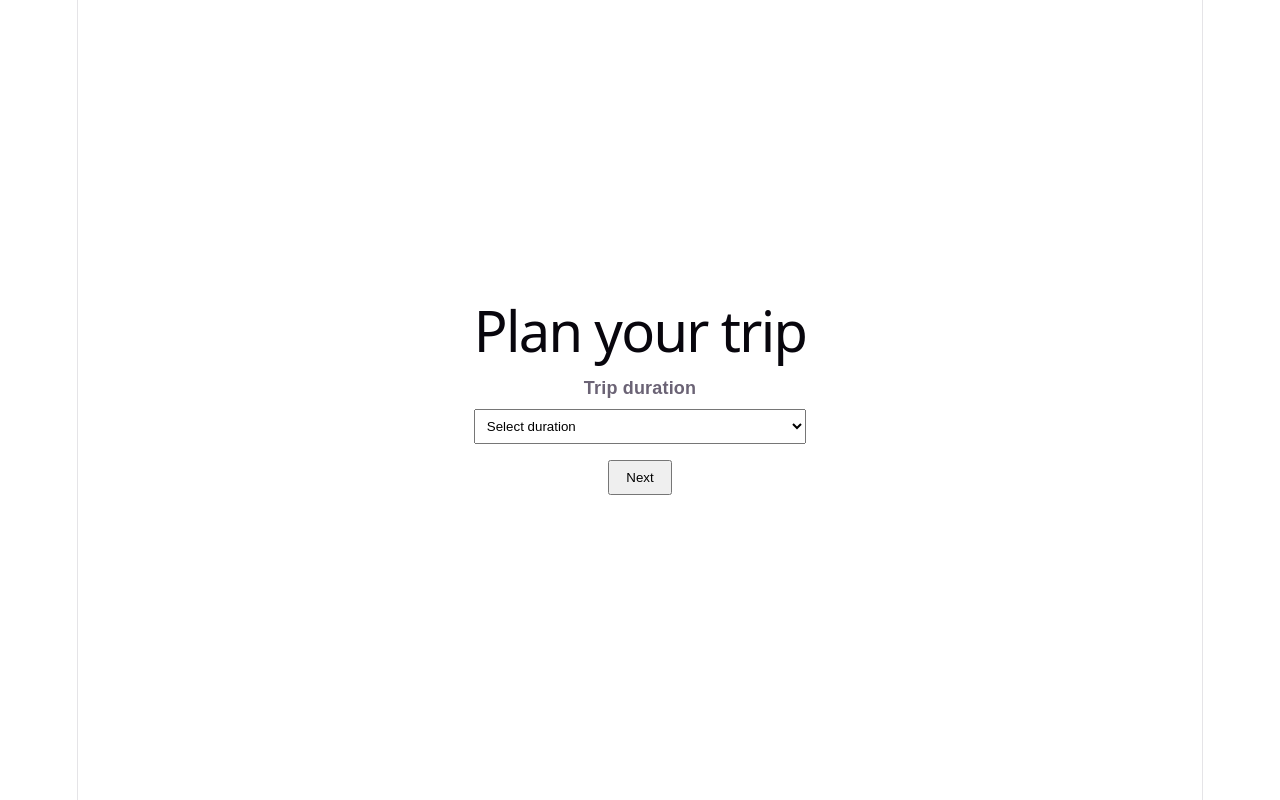
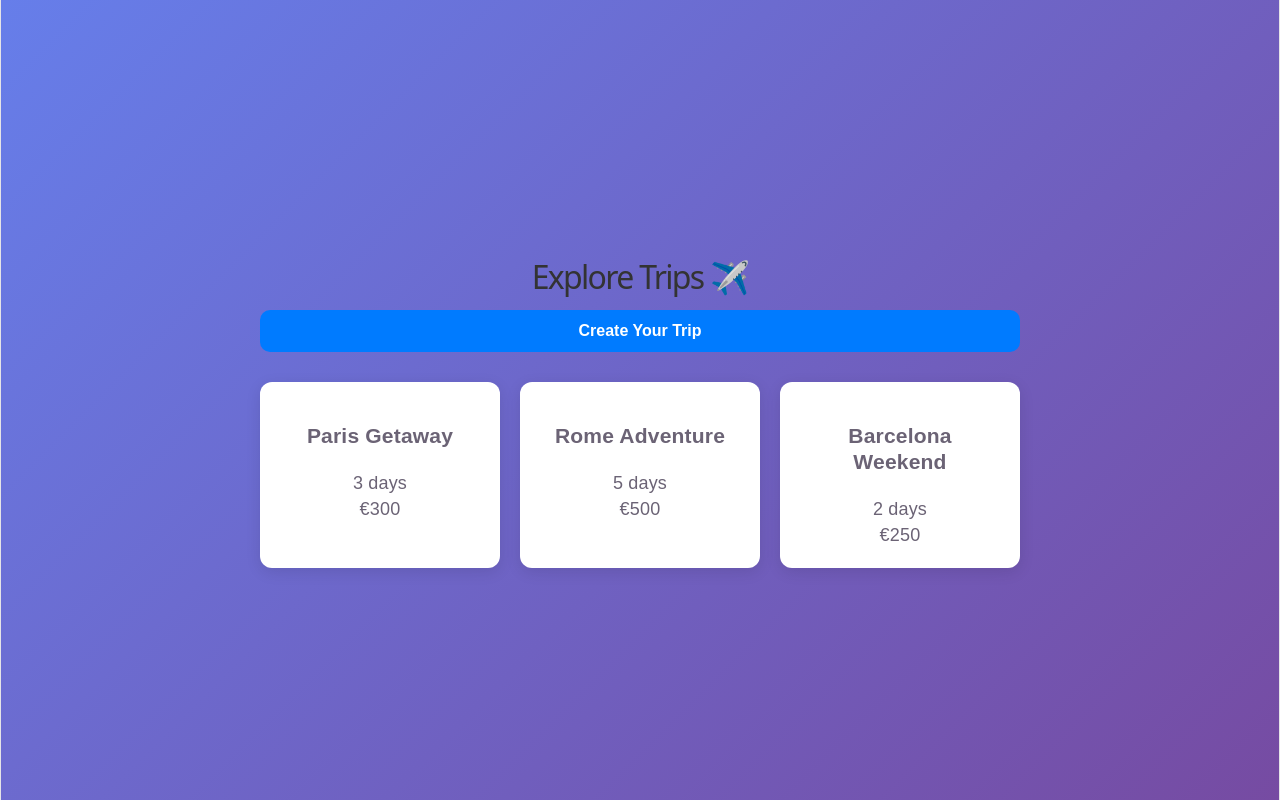
Before and after one commit to jlmp3mp44/Travel_Explorer_front, a React app: page / in a window 1280 px wide. Built offline with nearby package versions, Linux system fonts and the light colour scheme; the HTML template or start-up script is replaced by a standard one.

Commit message:
update for start and end date, css

```diff
--- a/src/App.jsx
+++ b/src/App.jsx
@@ -1,20 +1,20 @@
 import { BrowserRouter as Router, Routes, Route } from "react-router-dom";
+import Home from "./pages/Home";
 import Trip from "./pages/Trip";
 import Result from "./pages/Result";
+import TripDetails from "./pages/TripDetails";
 
 function App() {
-
   return (
     <Router>
-
       <Routes>
-        <Route path="/" element={<Trip />} />
+        <Route path="/" element={<Home />} /> {/* головна */}
+        <Route path="/trip" element={<Trip />} />
         <Route path="/result" element={<Result />} />
+        <Route path="/trip/:id" element={<TripDetails />} />
       </Routes>
-
     </Router>
   );
-
 }
 
 export default App;
--- /dev/null
+++ b/src/components/Home.css
@@ -0,0 +1,52 @@
+body {
+  margin: 0;
+  font-family: sans-serif;
+  background: #f5f7fa;
+}
+
+.home-container {
+  max-width: 900px;
+  margin: 40px auto;
+  text-align: center;
+}
+
+.home-title {
+  font-size: 32px;
+  margin-bottom: 20px;
+}
+
+.create-btn {
+  padding: 12px 24px;
+  background: #007bff;
+  color: white;
+  border: none;
+  border-radius: 10px;
+  cursor: pointer;
+  margin-bottom: 30px;
+  font-size: 16px;
+}
+
+.create-btn:hover {
+  background: #0056b3;
+}
+
+.trips-list {
+  display: flex;
+  gap: 20px;
+  justify-content: center;
+  flex-wrap: wrap;
+}
+
+.trip-card {
+  width: 200px;
+  padding: 20px;
+  background: white;
+  border-radius: 12px;
+  box-shadow: 0 4px 15px rgba(0,0,0,0.1);
+  cursor: pointer;
+  transition: 0.3s;
+}
+
+.trip-card:hover {
+  transform: translateY(-5px);
+}
--- a/src/components/Trip.css
+++ b/src/components/Trip.css
@@ -1,53 +1,161 @@
+/* RESET + ROOT FIX */
+html, body, #root {
+  height: 100%;
+  margin: 0;
+  padding: 0;
+
+}
+
+
+/* Центрування */
+#root {
+  display: flex;
+  justify-content: center;
+  align-items: center;
+
+  width: 100%;
+  min-height: 100vh;
+
+  background: linear-gradient(135deg, #667eea, #764ba2);
+}
+
+/* Контейнер */
 .container {
   max-width: 500px;
-  margin: auto;
-  padding: 20px;
-  font-family: sans-serif;
+  width: 100%;
+  padding: 25px;
+
+  background: white;
+  border-radius: 16px;
+
+  box-shadow: 0 10px 30px rgba(0,0,0,0.2);
+
+  animation: fadeIn 0.5s ease;
 }
 
+/* Заголовок */
+h1 {
+  text-align: center;
+  margin-bottom: 20px;
+  color: #333;
+}
+
+/* Групи */
 .form-group {
   margin-bottom: 20px;
 }
 
+/* Лейбли */
 label {
   display: block;
   margin-bottom: 8px;
   font-weight: bold;
+  color: #555;
 }
 
+/* Inputs */
 select, input {
   width: 100%;
-  padding: 8px;
-  margin-bottom: 8px;
+  padding: 10px;
+  margin-bottom: 10px;
+
+  border-radius: 10px;
+  border: 1px solid #ddd;
+
+  font-size: 14px;
+  transition: 0.2s;
 }
 
-button {
-  padding: 8px 16px;
-  margin-top: 8px;
-  cursor: pointer;
+select:focus, input:focus {
+  border-color: #667eea;
+  outline: none;
+  box-shadow: 0 0 5px rgba(102,126,234,0.5);
 }
 
-.error {
-  color: red;
-  margin: 5px 0;
+/* Кнопки */
+button {
+  width: 100%;
+  padding: 12px;
+
+  border: none;
+  border-radius: 10px;
+
+  cursor: pointer;
+  font-weight: bold;
+
+  background: linear-gradient(135deg, #667eea, #764ba2);
+  color: white;
+
+  transition: 0.3s;
 }
 
+button:hover {
+  transform: translateY(-2px);
+  box-shadow: 0 5px 15px rgba(0,0,0,0.2);
+}
+
+/* ERROR */
+.error {
+  color: #ff4d4f;
+  margin: 5px 0;
+  font-size: 14px;
+}
+
+/* HOBBIES */
 .hobbies-container {
   display: flex;
   flex-wrap: wrap;
-  gap: 8px;
+  gap: 10px;
+  justify-content: center;
 }
 
+/* Хобі кнопки */
 .hobby {
-  border: 1px solid #ccc;
+  border: 1px solid #ddd;
   background-color: #f5f5f5;
   border-radius: 20px;
-  padding: 6px 12px;
+  padding: 8px 16px;
+
   cursor: pointer;
+  transition: all 0.2s ease;
+
+  font-size: 14px;
 }
 
+/* Hover */
+.hobby:hover {
+  background-color: #e0e0ff;
+  transform: scale(1.05);
+}
+
+/* 🔥 КЛІК АНІМАЦІЯ */
+.hobby:active {
+  transform: scale(0.95);
+}
+
+/* ВИБРАНЕ */
+/* HOBBY BUTTON RESET (щоб не наслідувало button стиль) */
+.hobby {
+  background: #f5f5f5 !important;
+  color: #333 !important;
+  border: 2px solid #ddd !important;
+}
+
+/* SELECTED STATE */
 .hobby.selected {
-  background-color: #007bff;
-  color: white;
-  border-color: #007bff;
+  background: #667eea !important;
+  color: white !important;
+  border-color: #667eea !important;
 }
+
+/* Анімація появи */
+@keyframes fadeIn {
+  from {
+    opacity: 0;
+    transform: translateY(30px);
+  }
+  to {
+    opacity: 1;
+    transform: translateY(0);
+  }
+}
--- /dev/null
+++ b/src/pages/Home.jsx
@@ -0,0 +1,46 @@
+import { useNavigate } from "react-router-dom";
+import "../components/Home.css";
+
+function Home() {
+  const navigate = useNavigate();
+
+  // мок дані (потім підключиш бек)
+  const trips = [
+    { id: 1, title: "Paris Getaway", days: 3, price: "€300" },
+    { id: 2, title: "Rome Adventure", days: 5, price: "€500" },
+    { id: 3, title: "Barcelona Weekend", days: 2, price: "€250" },
+  ];
+
+  return (
+    <div className="home-container">
+
+      <h1 className="home-title">Explore Trips ✈️</h1>
+
+      {/* кнопка створення */}
+      <button
+        className="create-btn"
+        onClick={() => navigate("/trip")}
+      >
+        Create Your Trip
+      </button>
+
+      {/* список тріпів */}
+      <div className="trips-list">
+        {trips.map((trip) => (
+          <div
+            key={trip.id}
+            className="trip-card"
+            onClick={() => navigate(`/trip/${trip.id}`)}
+          >
+            <h3>{trip.title}</h3>
+            <p>{trip.days} days</p>
+            <p>{trip.price}</p>
+          </div>
+        ))}
+      </div>
+
+    </div>
+  );
+}
+
+export default Home;
--- a/src/pages/Result.jsx
+++ b/src/pages/Result.jsx
@@ -3,7 +3,17 @@ import { useEffect, useState } from "react";
 
 function Result() {
   const location = useLocation();
-  const { duration, country, city, budget, currency, hobbies } = location.state || {};
+
+  const {
+    dateFrom,
+    dateTo,
+    country,
+    city,
+    budget,
+    currency,
+    hobbies,
+  } = location.state || {};
+
   const [trip, setTrip] = useState(null);
   const navigate = useNavigate();
 
@@ -15,31 +25,68 @@ function Result() {
     setTrip(mockTrip);
   }, []);
 
-  // Перевірка, щоб data точно була
-  if (!duration || !budget || !hobbies || hobbies.length === 0) {
+  // 🔥 рахуємо кількість днів
+  const getDays = () => {
+    if (!dateFrom || !dateTo) return null;
+
+    const start = new Date(dateFrom);
+    const end = new Date(dateTo);
+
+    const diffTime = end - start;
+    const diffDays = Math.ceil(diffTime / (1000 * 60 * 60 * 24)) + 1;
+
+    return diffDays;
+  };
+
+  const days = getDays();
+
+  // ❗ перевірка
+  if (!dateFrom || !dateTo || !budget || !hobbies || hobbies.length === 0) {
     return (
       <p>
-        No data. Go back to <button onClick={() => navigate("/")}>Home</button>
+        No data. Go back to{" "}
+        <button onClick={() => navigate("/")}>Home</button>
       </p>
     );
   }
 
   return (
-    <div>
+    <div className="container">
       <h1>Your Trip Plan</h1>
+
       <p>
-        <strong>Duration:</strong> {duration} {duration === "1" ? "day" : "days"} <br />
-        {country && <><strong>Country:</strong> {country}<br/></>}
-        {city && <><strong>City:</strong> {city}<br/></>}
+        <strong>Dates:</strong> {dateFrom} → {dateTo} <br />
+        {days && (
+          <>
+            <strong>Duration:</strong> {days} {days === 1 ? "day" : "days"} <br />
+          </>
+        )}
+
+        {country && (
+          <>
+            <strong>Country:</strong> {country} <br />
+          </>
+        )}
+
+        {city && (
+          <>
+            <strong>City:</strong> {city} <br />
+          </>
+        )}
+
         <strong>Budget:</strong> {budget} {currency} <br />
-        <strong>Hobbies / Interests:</strong> {hobbies.join(", ")}
+
+        <strong>Hobbies:</strong> {hobbies.join(", ")}
       </p>
 
-      {trip && Object.entries(trip).map(([day, activities]) => (
+      {trip &&
+        Object.entries(trip).map(([day, activities]) => (
           <div key={day}>
             <h3>{day}</h3>
             <ul>
-            {activities.map((act, idx) => <li key={idx}>{act}</li>)}
+              {activities.map((act, idx) => (
+                <li key={idx}>{act}</li>
+              ))}
             </ul>
           </div>
         ))}
--- a/src/pages/Trip.jsx
+++ b/src/pages/Trip.jsx
@@ -8,7 +8,9 @@ function Trip() {
   const navigate = useNavigate();
 
   const [step, setStep] = useState(1);
-  const [duration, setDuration] = useState("");
+  // замість duration
+  const [dateFrom, setDateFrom] = useState("");
+  const [dateTo, setDateTo] = useState("");
   const [country, setCountry] = useState("");
   const [city, setCity] = useState("");
   const [budget, setBudget] = useState("");
@@ -17,8 +19,8 @@ function Trip() {
   const [error, setError] = useState("");
 
   const handleNext = () => {
-    if (step === 1 && !duration) {
-      setError("Please select trip duration!");
+    if (step === 1 && (!dateFrom || !dateTo)) {
+      setError("Please select travel dates!");
       return;
     }
     if (step === 3 && !budget) {
@@ -37,8 +39,8 @@ function Trip() {
   const handleSubmit = (e) => {
     e.preventDefault();
     navigate("/result", {
-      state: { duration, country, city, budget, currency, hobbies },
-    });
+      state: { dateFrom, dateTo, country, city, budget, currency, hobbies },
+});
   };
 
   const toggleHobby = (hobby) => {
@@ -54,21 +56,28 @@ function Trip() {
       <h1>Plan your trip</h1>
       <form onSubmit={handleSubmit}>
 
-        {/* Step 1: Duration */}
+       {/* Step 1: Dates */}
         {step === 1 && (
           <div className="form-group">
-            <label>Trip duration</label>
-            <select value={duration} onChange={(e) => setDuration(e.target.value)}>
-              <option value="">Select duration</option>
-              {[...Array(10)].map((_, i) => (
-                <option key={i} value={i + 1}>
-                  {i + 1} {i === 0 ? "day" : "days"}
-                </option>
-              ))}
-              <option value="other">Other duration</option>
-            </select>
+            <label>Travel dates</label>
+
+            <input
+              type="date"
+              value={dateFrom}
+              onChange={(e) => setDateFrom(e.target.value)}
+            />
+
+            <input
+              type="date"
+              value={dateTo}
+              onChange={(e) => setDateTo(e.target.value)}
+            />
+
             {error && <p className="error">{error}</p>}
-            <button type="button" onClick={handleNext}>Next</button>
+
+            <button type="button" onClick={handleNext}>
+              Next
+            </button>
           </div>
         )}
 
--- /dev/null
+++ b/src/pages/TripDetails.jsx
@@ -0,0 +1,19 @@
+import { useParams, useNavigate } from "react-router-dom";
+
+function TripDetails() {
+  const { id } = useParams();
+  const navigate = useNavigate();
+
+  return (
+    <div style={{ padding: "20px" }}>
+      <h1>Trip Details</h1>
+      <p>Trip ID: {id}</p>
+
+      <p>Here will be full trip plan (hotels, places, food etc)</p>
+
+      <button onClick={() => navigate("/")}>Back</button>
+    </div>
+  );
+}
+
+export default TripDetails;
```
Lines whose indentation alone changed are shown as unchanged.
